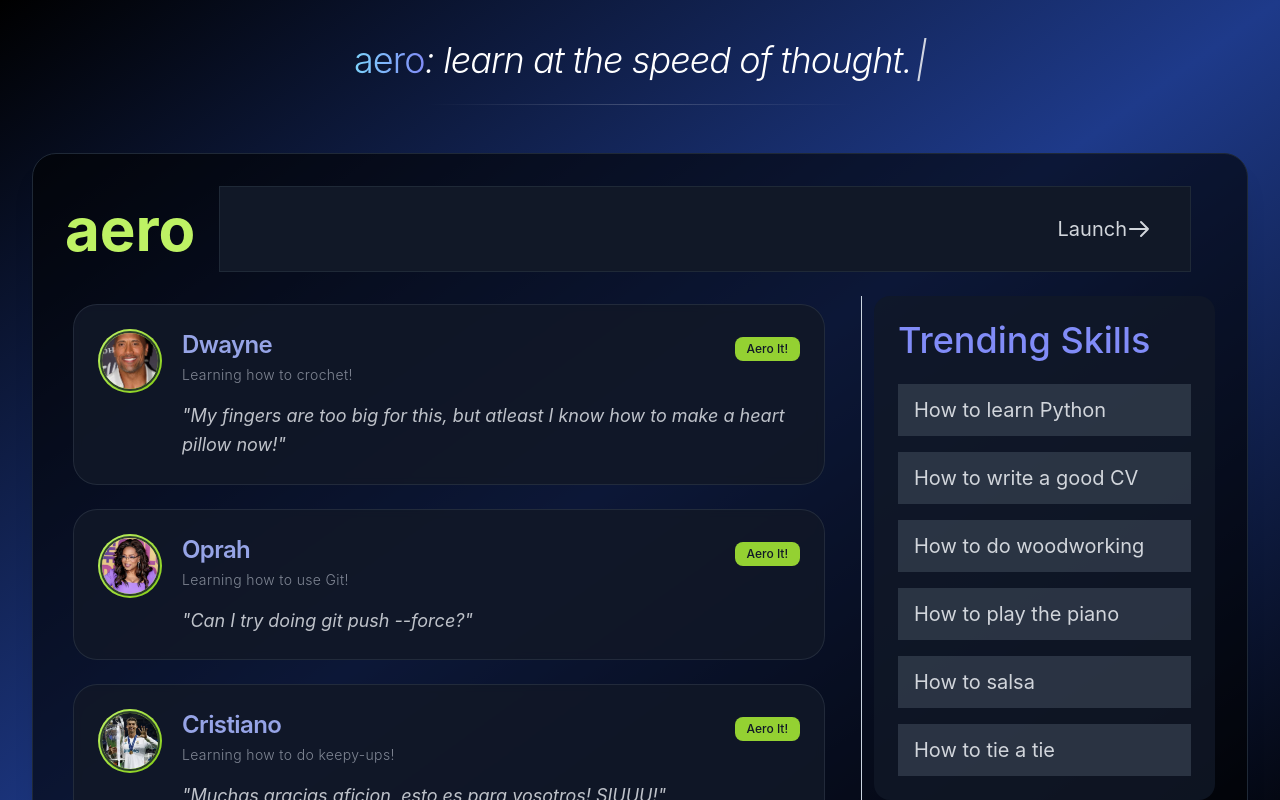
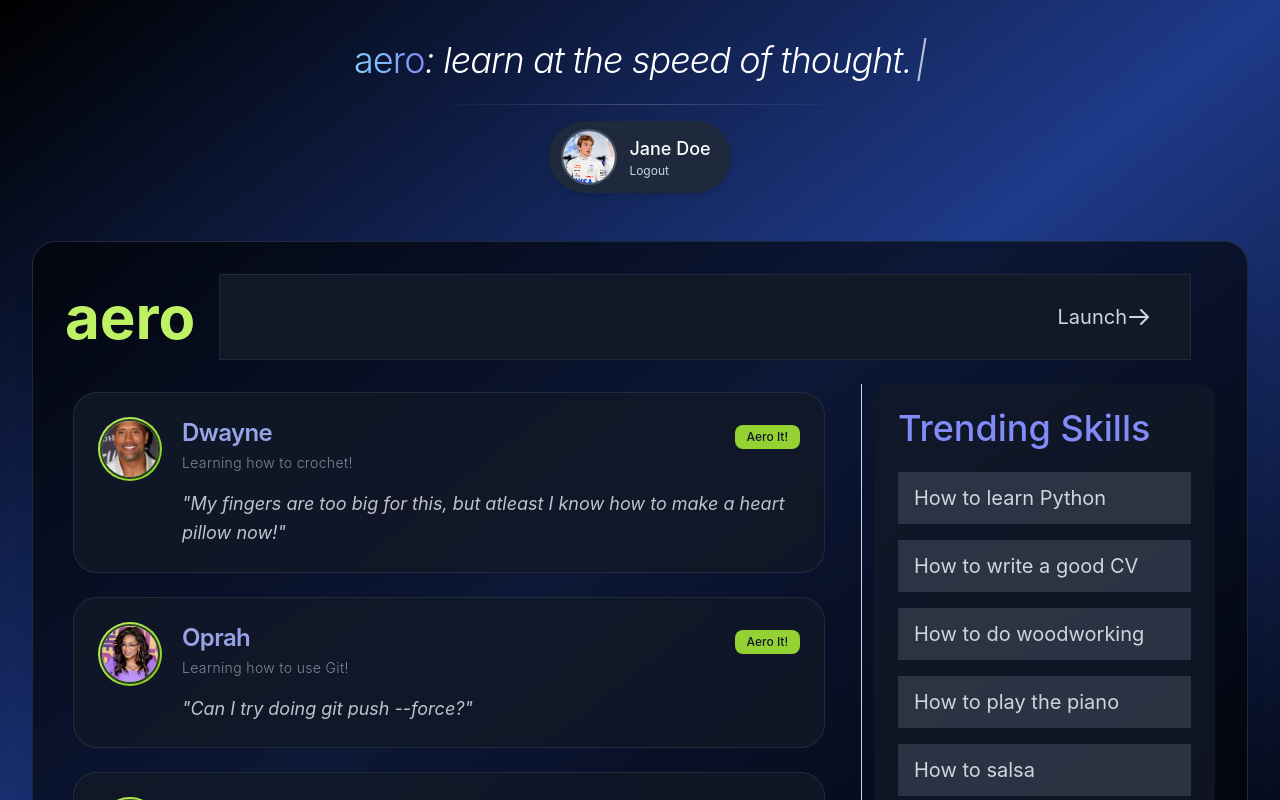
Before and after one commit to isaac-aryan/Aero, a React (Create React App) app in the folder frontend/: page / in a window 1280 px wide. Shown: the top 800 px of the page. Built offline with nearby package versions, Linux system fonts and the light colour scheme.

Commit message:
added user pill

```diff
--- /dev/null
+++ b/frontend/src/components/UserProfilePill.jsx
@@ -0,0 +1,31 @@
+import React from 'react';
+
+const UserProfilePill = ({ userName, profileImageUrl, onLogout }) => {
+  return (
+    <div className="flex items-center bg-slate-800 rounded-full py-2 px-3 pr-5 shadow-md max-w-md">
+      {/* User Profile Image */}
+      <div className="h-14 w-14 rounded-full overflow-hidden flex-shrink-0 border-2 border-slate-600">
+        <img
+          src={profileImageUrl}
+          className="h-full w-full object-cover"
+        />
+      </div>
+
+      {/* User Info and Logout Button */}
+      <div className="ml-3 flex flex-col justify-center">
+        {/* User Name */}
+        <span className="text-white text-lg font-medium truncate">{userName}</span>
+
+        {/* Logout Button */}
+        <button
+          onClick={onLogout}
+          className="text-xs text-slate-300 hover:text-white transition-colors bg-transparent px-0 py-0 text-left"
+        >
+          Logout
+        </button>
+      </div>
+    </div>
+  );
+};
+
+export default UserProfilePill;
--- a/frontend/src/pages/SocialPage.js
+++ b/frontend/src/pages/SocialPage.js
@@ -8,6 +8,7 @@ import maryImg from '../assets/mary.png';
 import johnImg from '../assets/john.png';
 import crisImg from '../assets/cristiano.png'
 import liamImg from '../assets/liam.png';
+import UserProfilePill from '../components/UserProfilePill';
 
 function Social() {
   // Sample data for profile cards
@@ -58,7 +59,17 @@ function Social() {
 
   return (
     <div className="min-h-screen bg-gradient-to-br from-black via-blue-900 to-black">
-      <CampaignSlogan/>
+        <CampaignSlogan/>
+
+        {/* Add the UserProfilePill with proper centering */}
+        <div className="flex justify-center my-4">
+            <UserProfilePill
+            userName="Jane Doe"
+            profileImageUrl={liamImg}
+            onLogout={() => console.log("Logging out")}
+            />
+        </div>
+
         <div className="w-full mx-auto pt-8 pr-8 pl-8 pb-1 h-screen">
             <div className="bg-black/60 rounded-3xl p-8 flex flex-col h-[calc(100%-4rem)] shadow-xl border border-gray-800">
             {/* Header with search bar */}
```
